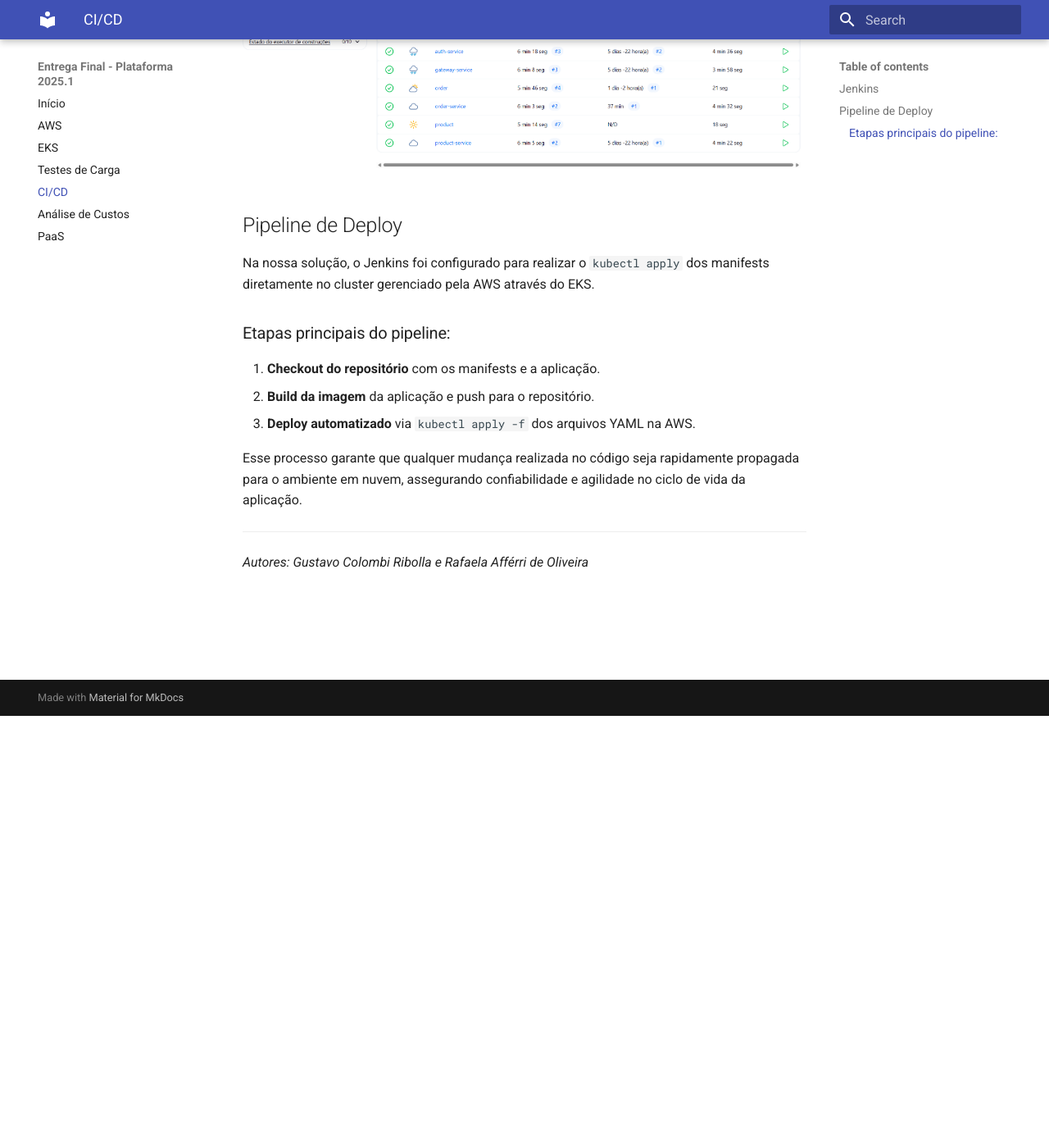
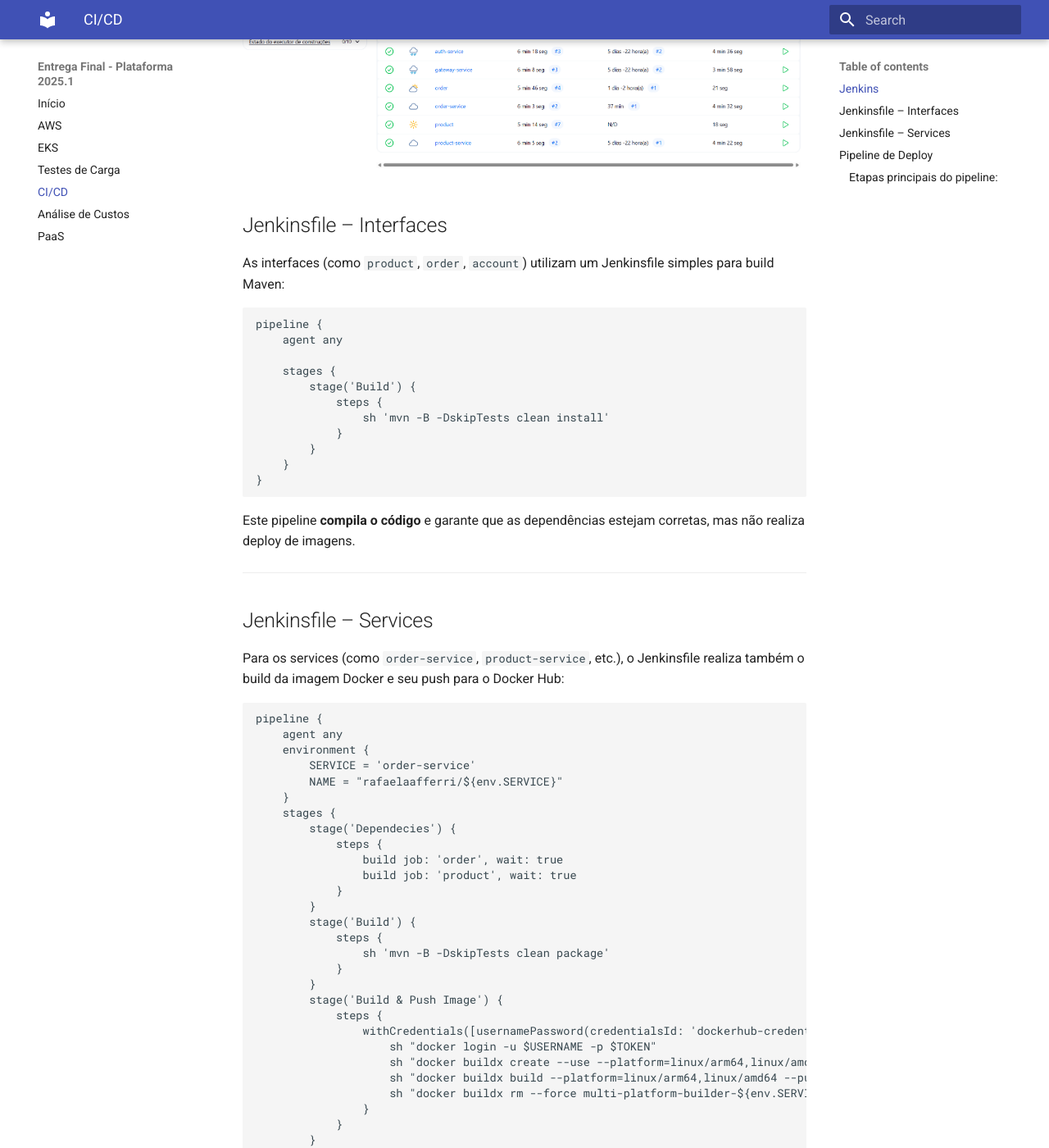
Before and after one commit to gustavoribolla/docs_microsservicos, an MkDocs documentation site: the page built from docs/ci-cd.md, in a window 1280 px wide and 1400 px high, scrolled down 527 px. Shown: the whole window at 82% size. Built offline with MkDocs 1.6.1 and Material for MkDocs 9.7.7, drawn with Linux system fonts in a browser that asks for light colours; some of the changed text lies outside the part shown.

Commit message:
feat: jenkins e paas completos

````diff
--- a/docs/ci-cd.md
+++ b/docs/ci-cd.md
@@ -7,6 +7,65 @@
 O Jenkins é uma plataforma de automação open-source amplamente utilizada para CI/CD. Ele permite a orquestração de pipelines que automatizam desde os testes até o deploy em produção.
 
 ![Jenkins](images/jenkins1.png)
+
+## Jenkinsfile – Interfaces
+
+As interfaces (como `product`, `order`, `account`) utilizam um Jenkinsfile simples para build Maven:
+
+```groovy
+pipeline {
+    agent any
+
+    stages {
+        stage('Build') {
+            steps {
+                sh 'mvn -B -DskipTests clean install'
+            }
+        }
+    }
+}
+```
+
+Este pipeline **compila o código** e garante que as dependências estejam corretas, mas não realiza deploy de imagens.
+
+---
+
+## Jenkinsfile – Services
+
+Para os services (como `order-service`, `product-service`, etc.), o Jenkinsfile realiza também o build da imagem Docker e seu push para o Docker Hub:
+
+```groovy
+pipeline {
+    agent any
+    environment {
+        SERVICE = 'order-service'
+        NAME = "rafaelaafferri/${env.SERVICE}"
+    }
+    stages {
+        stage('Dependecies') {
+            steps {
+                build job: 'order', wait: true
+                build job: 'product', wait: true
+            }
+        }
+        stage('Build') {
+            steps {
+                sh 'mvn -B -DskipTests clean package'
+            }
+        }
+        stage('Build & Push Image') {
+            steps {
+                withCredentials([usernamePassword(credentialsId: 'dockerhub-credential', usernameVariable: 'USERNAME', passwordVariable: 'TOKEN')]) {
+                    sh "docker login -u $USERNAME -p $TOKEN"
+                    sh "docker buildx create --use --platform=linux/arm64,linux/amd64 --node multi-platform-builder-${env.SERVICE} --name multi-platform-builder-${env.SERVICE}"
+                    sh "docker buildx build --platform=linux/arm64,linux/amd64 --push --tag ${env.NAME}:latest --tag ${env.NAME}:${env.BUILD_ID} -f Dockerfile ."
+                    sh "docker buildx rm --force multi-platform-builder-${env.SERVICE}"
+                }
+            }
+        }
+    }
+}
+```
 
 ## Pipeline de Deploy
 
````
Also changed, not shown: docs/paas.md (+2 -0 lines), docs/images/paas.png (added).
